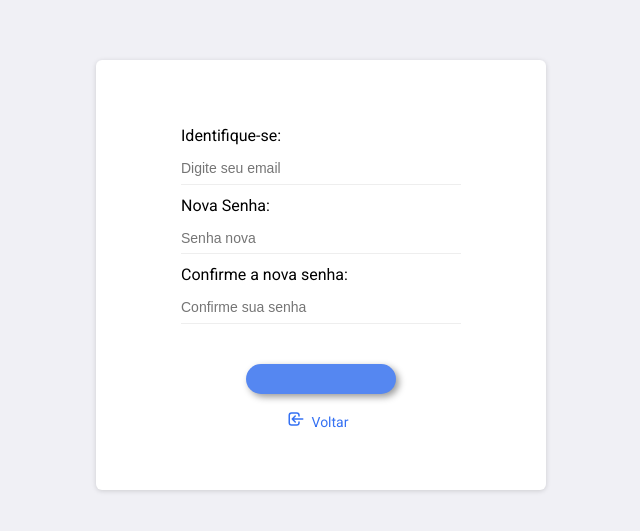
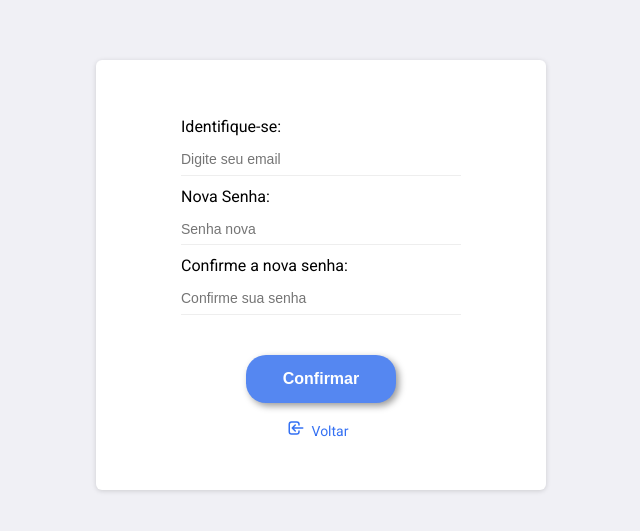
Before and after one commit to Solrac23/Changelog-frontend, a Next.js app: page /password in a window 1280 px wide. Shown: the part 125-656 px from the top of the page, without its empty margins (319-959 px from the left). Built offline with nearby package versions, Linux system fonts and the light colour scheme.

Commit message:
change: customize button disabled

```diff
--- a/src/components/Button/index.jsx
+++ b/src/components/Button/index.jsx
@@ -1,6 +1,6 @@
 import styles from './styles.module.css'
-export default function Button({text, typeBtn}){
+export default function Button({typeBtn, block, children}){
   return(
-    <button className={styles.btn} type={typeBtn}>{text}</button>
+    <button className={styles.btn} type={typeBtn} disabled={block}>{children}</button>
   )
 }
--- a/src/components/Button/styles.module.css
+++ b/src/components/Button/styles.module.css
@@ -16,8 +16,14 @@
   transition: outline 400ms;
 }
 
-.btn[type="submit"]:hover,
-.btn[type="submit"]:focus {
+.btn[type="submit"]:disabled {
+  background-color: var(--bg-button);
+  opacity: 0.4;
+  color: var(--bg-login);
+}
+
+.btn[type="submit"]:hover:enabled,
+.btn[type="submit"]:focus:enabled {
   background-color: var(--text-color1);
   outline: 3px solid #3571f3;
 }
```
